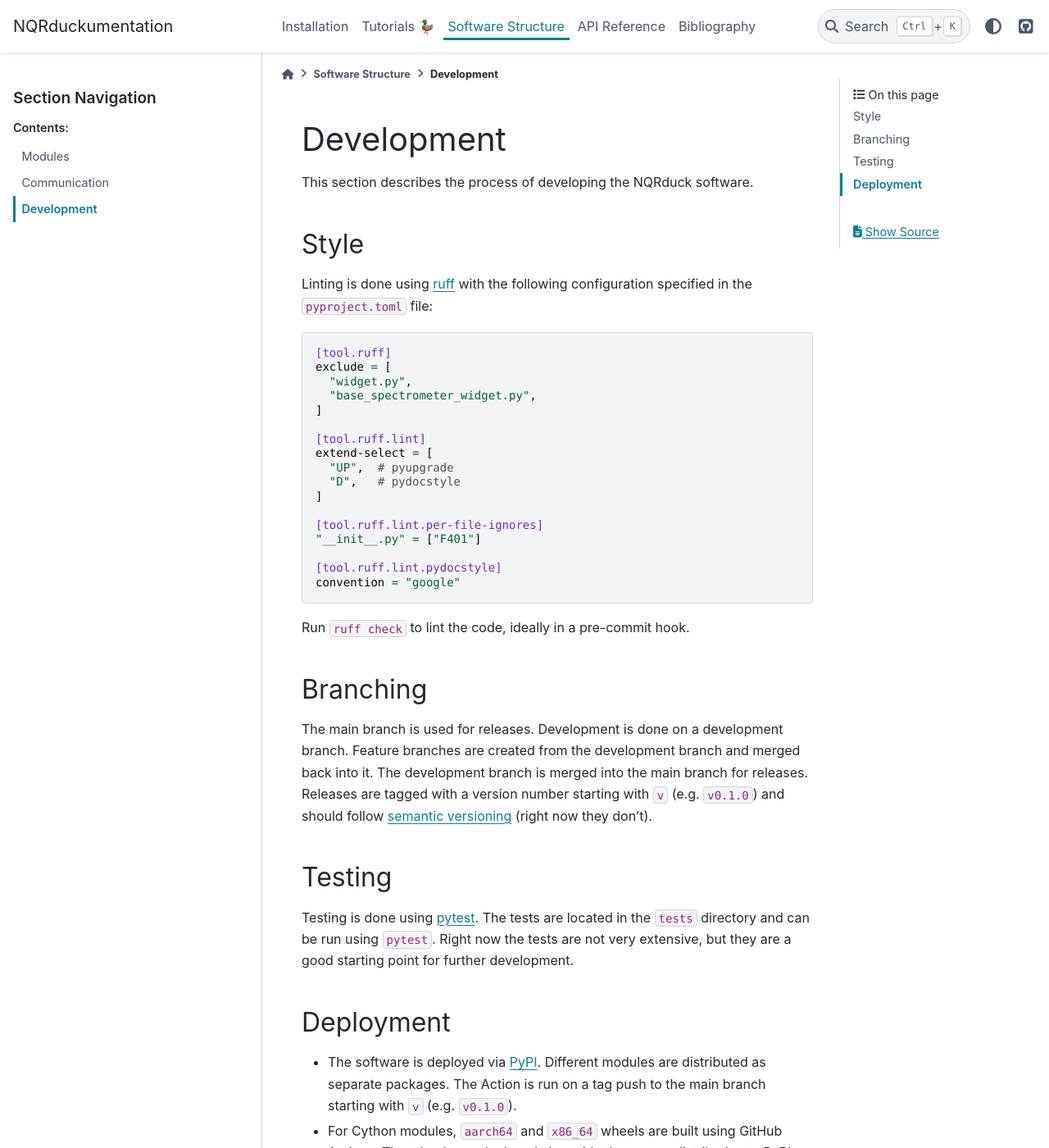
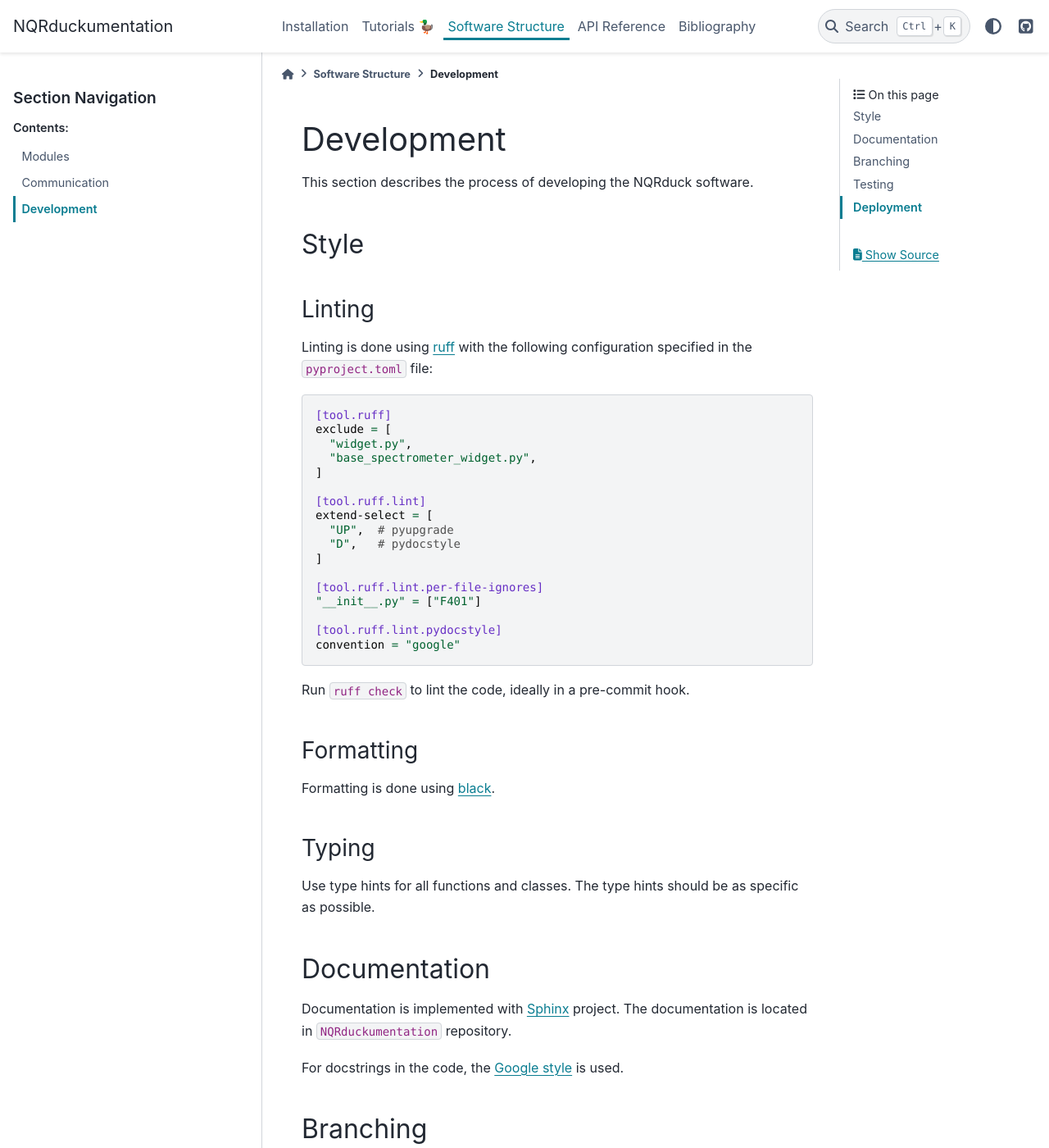
Before and after one commit to nqrduck/NQRduckumentation, a Sphinx documentation site: the page built from source/software_structure/development.md, in a window 1280 px wide and 1400 px high. Shown: the whole window at 82% size. Built offline with Sphinx 7.4.7 and the PyData theme 0.15.4, drawn with Linux system fonts in a browser that asks for light colours.

Commit message:
Improved style section.

```diff
--- a/source/software_structure/development.md
+++ b/source/software_structure/development.md
@@ -3,6 +3,8 @@
 This section describes the process of developing the NQRduck software.
 
 ## Style
+
+### Linting
 
 Linting is done using [ruff](https://astral.sh/ruff) with the following configuration specified in the `pyproject.toml` file:
 
@@ -28,6 +30,21 @@ convention = "google"
 
 Run `ruff check` to lint the code, ideally in a pre-commit hook.
 
+### Formatting
+
+Formatting is done using [black](https://black.readthedocs.io/en/stable/).
+
+### Typing
+
+Use type hints for all functions and classes. The type hints should be as specific as possible.
+
+## Documentation
+
+Documentation is implemented with [Sphinx](https://www.sphinx-doc.org/en/master/) project. The documentation is located in `NQRduckumentation` repository.
+
+For docstrings in the code, the [Google style](https://sphinxcontrib-napoleon.readthedocs.io/en/latest/example_google.html) is used.
+
+
 ## Branching
 
 The main branch is used for releases. Development is done on a development branch. Feature branches are created from the development branch and merged back into it. The development branch is merged into the main branch for releases. Releases are tagged with a version number starting with `v` (e.g. `v0.1.0`) and should follow [semantic versioning](https://semver.org/) (right now they don't).
```
